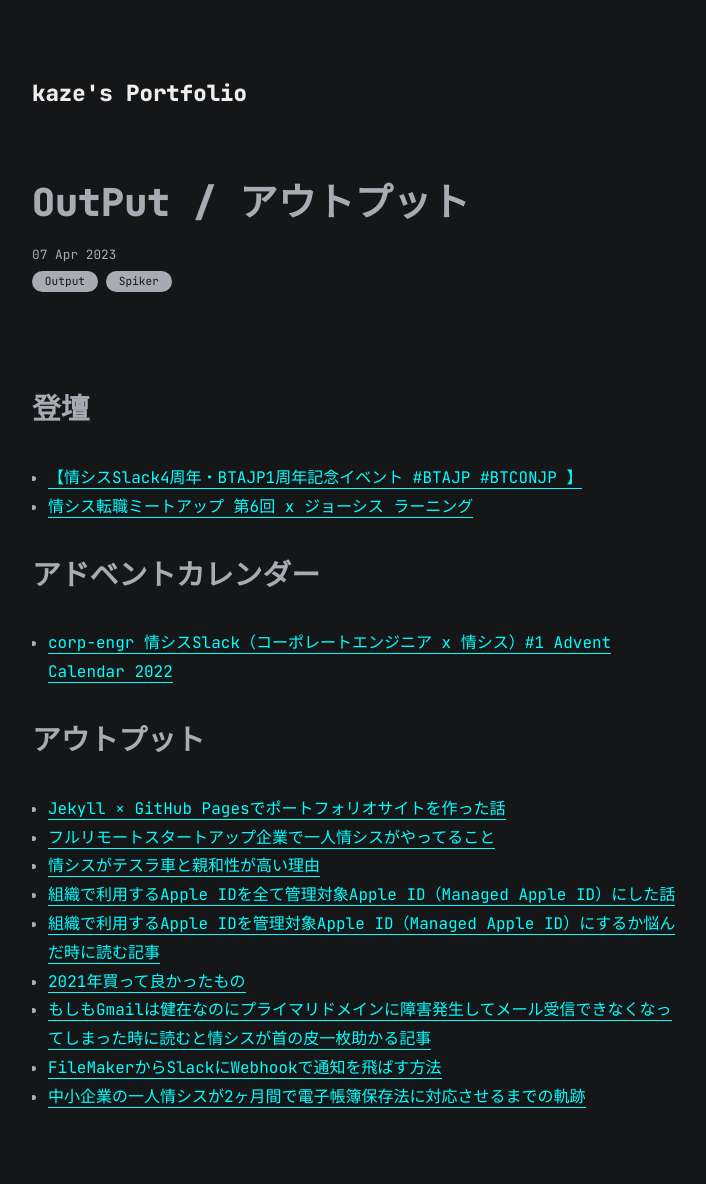
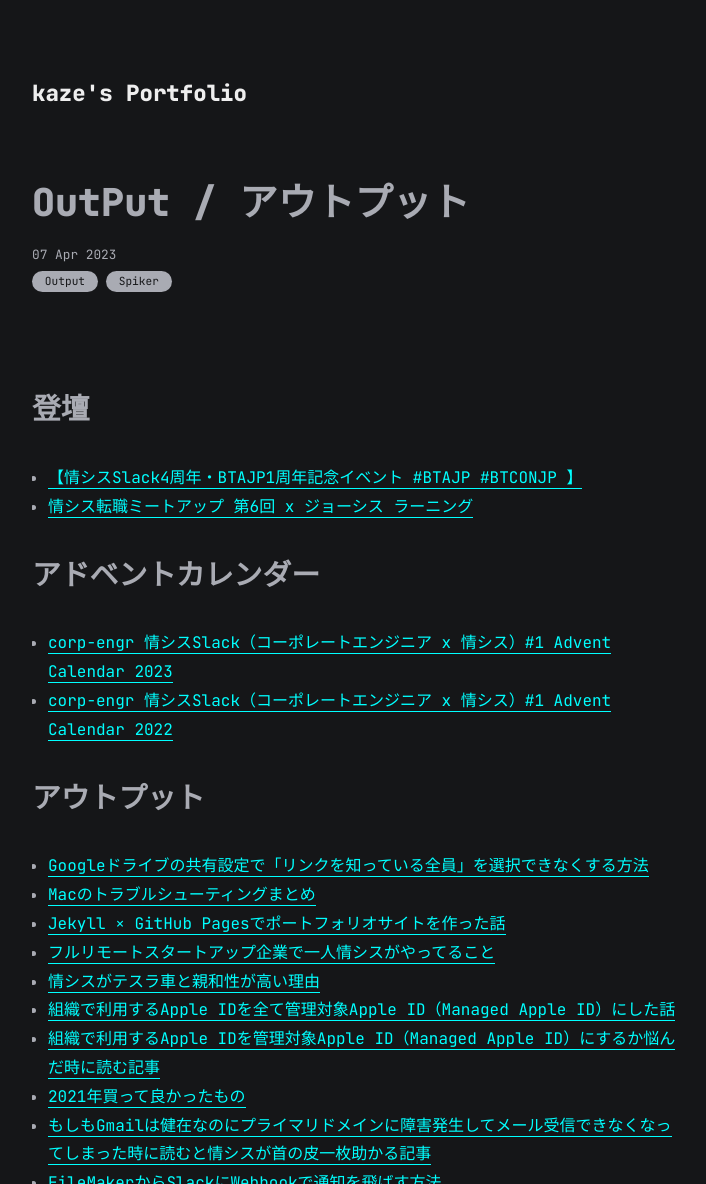
Before and after one commit to kaze3desu/kaze3desu.github.io, a Jekyll site: the page built from all_collections/_posts/2023-04-07-OutPut.md, in a window 1280 px wide, cut to the strip 0-1184 px from the top of the page. Shown: the whole strip, without its empty margins (283-989 px from the left). Built offline with Jekyll 4.4.1, drawn with Linux system fonts in a browser that asks for light colours.

Commit message:
Update 2023-04-07-OutPut.md

```diff
--- a/all_collections/_posts/2023-04-07-OutPut.md
+++ b/all_collections/_posts/2023-04-07-OutPut.md
@@ -12,10 +12,13 @@ categories: [Output, Spiker]
 
 ## アドベントカレンダー
 
+- [corp-engr 情シスSlack（コーポレートエンジニア x 情シス）#1 Advent Calendar 2023](https://adventar.org/calendars/8868)
 - [corp-engr 情シスSlack（コーポレートエンジニア x 情シス）#1 Advent Calendar 2022](https://adventar.org/calendars/7756)
 
 ## アウトプット
 
+- [Googleドライブの共有設定で「リンクを知っている全員」を選択できなくする方法](https://note.com/kaze3desu/n/n8f046dec3379)
+- [Macのトラブルシューティングまとめ](https://note.com/kaze3desu/n/n211b143c4484)
 - [Jekyll × GitHub Pagesでポートフォリオサイトを作った話](https://note.com/kaze3desu/n/nd10ce74e0508)
 - [フルリモートスタートアップ企業で一人情シスがやってること](https://note.com/kaze3desu/n/n19c04c75a3d4)
 - [情シスがテスラ車と親和性が高い理由](https://note.com/kaze3desu/n/ne1e047995d23)
```
